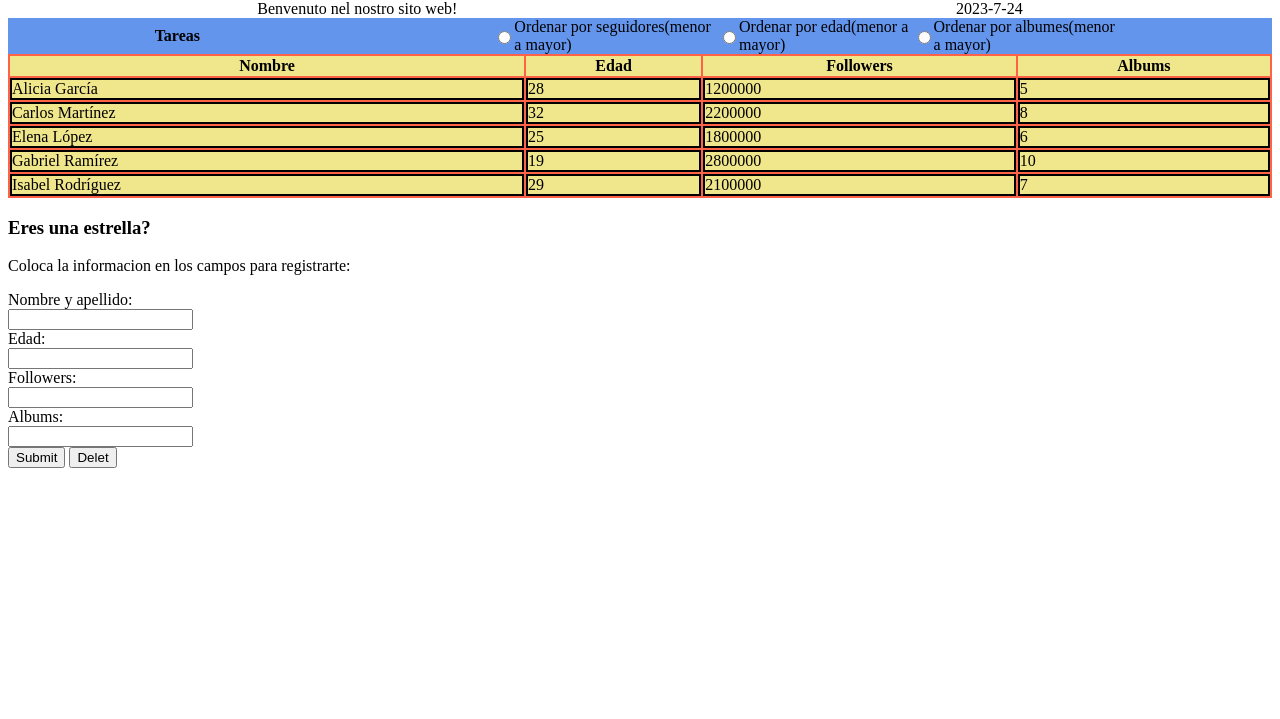
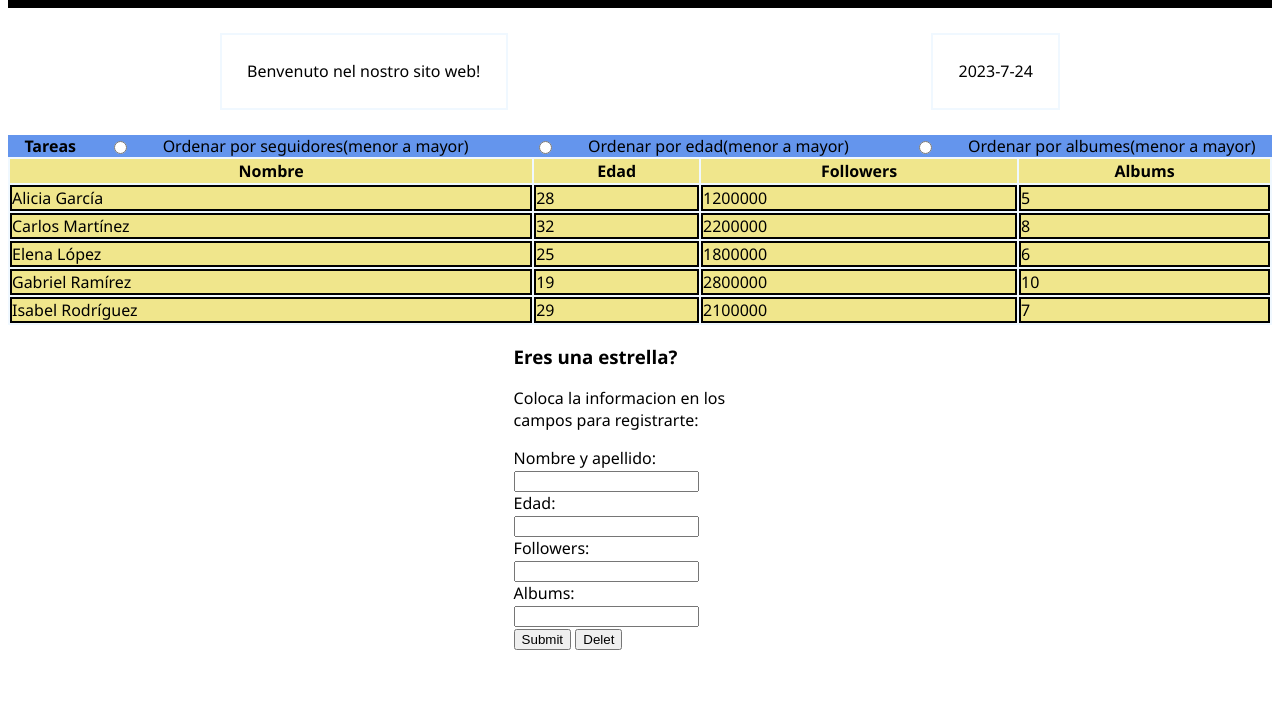
Before and after one commit to diego-2day/Preentrega2Brisuela, a plain HTML site: page index.html in a window 1280 px wide. Shown: the part 81-800 px from the top of the page. Drawn offline with Linux system fonts and the light colour scheme; a web font is replaced by a local one.

Commit message:
Estructura principal

```diff
--- a/css/style.css
+++ b/css/style.css
@@ -1,10 +1,14 @@
 @import url('https://fonts.googleapis.com/css2?family=Dela+Gothic+One&display=swap');
 
-
+body{
+    font-family: 'Segoe UI', Tahoma, Geneva, Verdana, sans-serif;
+}
 /*Header*/
 header{
     width: 100%;
     height: 30%;
+    display: flex;
+    justify-content: center;
     background-color: black;
     color:aliceblue;
     font-family: 'Dela Gothic One', cursive;
@@ -12,12 +16,14 @@ header{
 
 blockquote{
     width: 100%;
-    margin: 0;
+    margin: 2% 0;
     padding: 0;
     display: flex;
 }
 /*Frases*/
 span{
+    border: aliceblue solid 2px;
+    padding: 2%;
     margin: 0 auto;
 }
 /*Navegador*/
@@ -34,12 +40,7 @@ nav{
     width: 50%;
     height: 50%;
     margin: 0;
-    display: flex;
-    justify-content: space-between;
-}
-/*Tablero*/
-section{
-    background-color: saddlebrown;
+    display: contents;
 }
 
 /*Tarea*/
@@ -47,7 +48,7 @@ section{
     width: 100%;
     height: 100%;
     margin: 0;
-    background-color: tomato;
+    background-color: aliceblue;
 }
 
 tr{
@@ -61,3 +62,7 @@ td{
     padding: 0;
     margin: 0;
 }
+
+aside{
+    margin: 0 40%;
+}
--- a/index.html
+++ b/index.html
@@ -41,7 +41,7 @@
         <table id="tablero">
         </table>
     </section>
-
+    <aside>
     <h3>Eres una estrella?</h3>
     <p>Coloca la informacion en los campos para registrarte:</p>
     <form>
@@ -56,6 +56,7 @@
         <input type="button" value="Submit" id="submit">
         <input type="button" value="Delet" id="delet">
       </form>
+      </aside>
       <!-- Links -->
       <script src="js/database.js"></script>
       <script src="js/index.js"></script>
```
